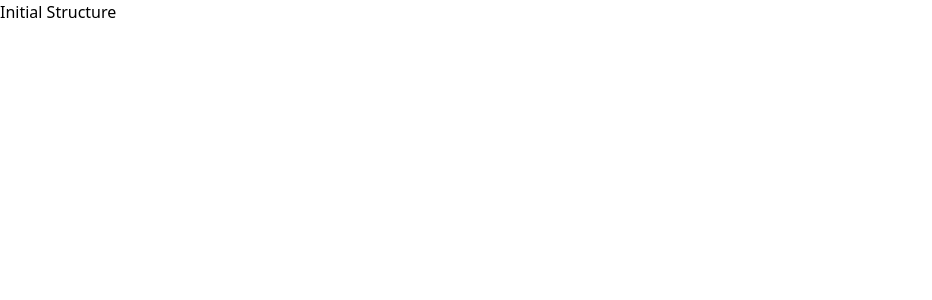
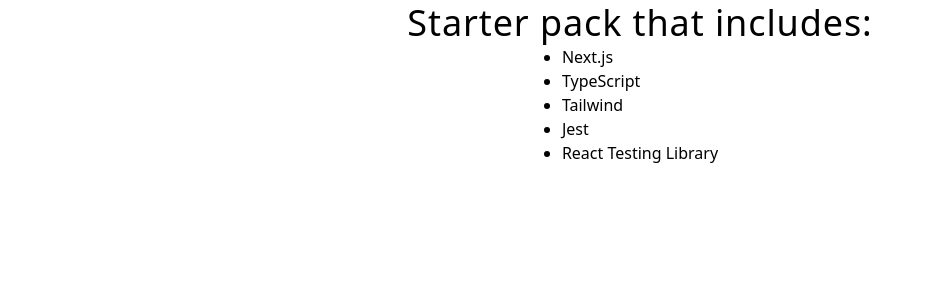
Before and after one commit to JPGallegos1/next-ts-jest-tailwind-starter, a Next.js app: page / in a window 1280 px wide. Shown: the top 300 px of the page, without its empty margins (0-932 px from the left). Built offline with nearby package versions, Linux system fonts and the light colour scheme.

Commit message:
update: new home with some tailwind styles

```diff
--- a/pages/index.tsx
+++ b/pages/index.tsx
@@ -4,7 +4,18 @@
 const Home: NextPage = () => {
   return (
     <Layout title="Home | Adoptar">
-      <h1>Initial Structure</h1>
+      <section className="flex flex-col items-center w-full">
+        <h1 className="text-4xl leading-tight tracking-wide">
+          Starter pack that includes:
+        </h1>
+        <ul className="flex flex-col list-disc">
+          <li>Next.js</li>
+          <li>TypeScript</li>
+          <li>Tailwind</li>
+          <li>Jest</li>
+          <li>React Testing Library</li>
+        </ul>
+      </section>
     </Layout>
   );
 };
```
